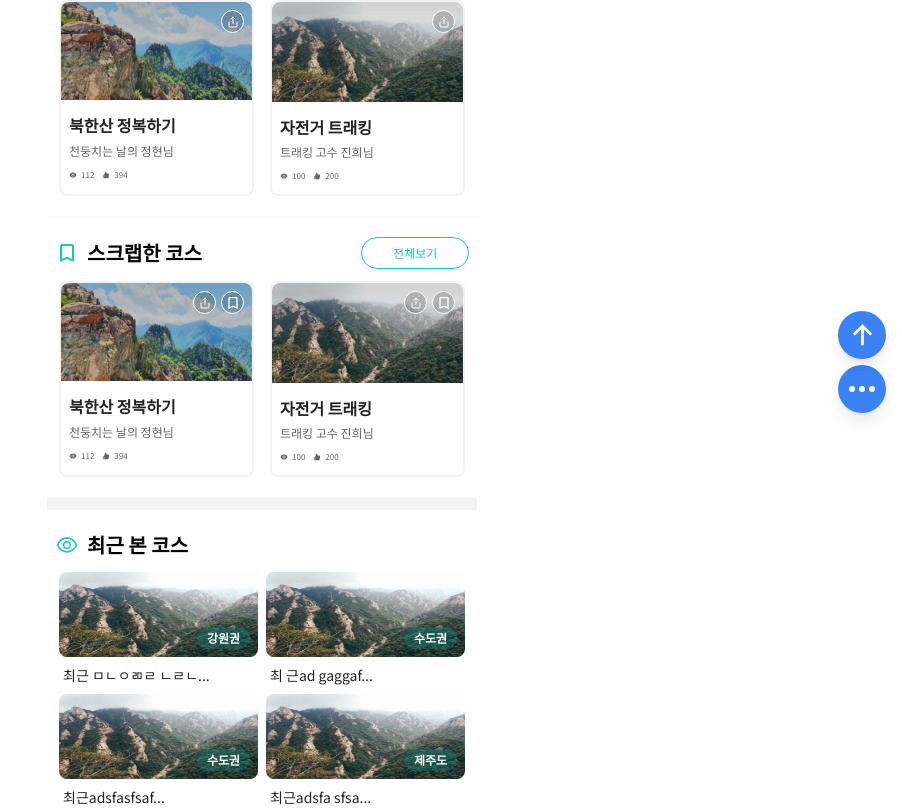
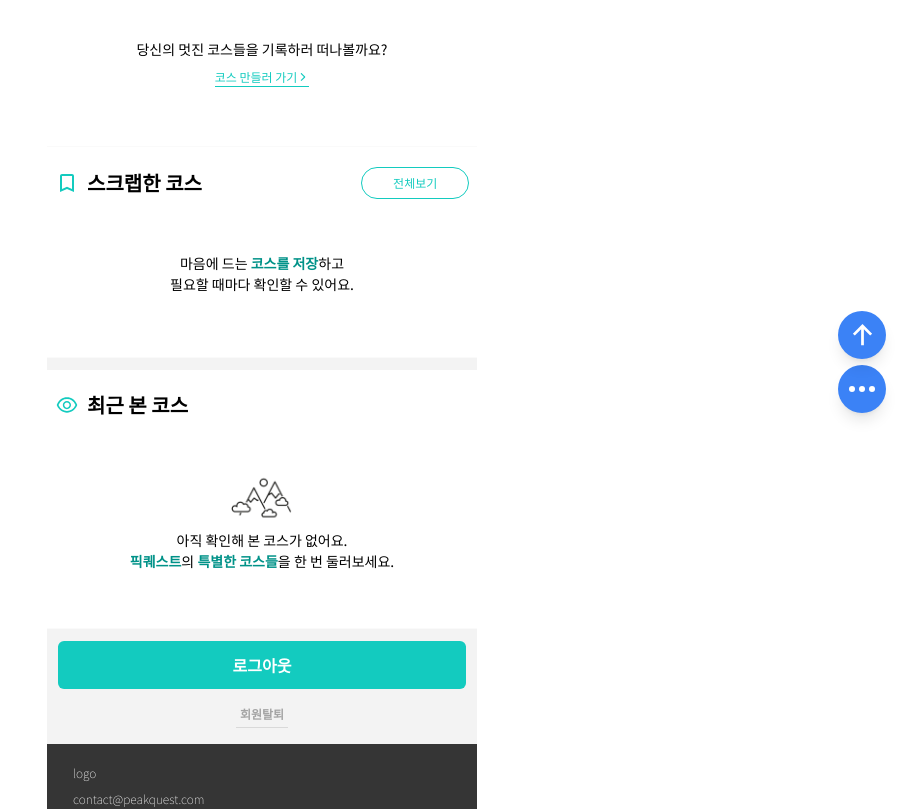
Before and after one commit to Digital-Guardians/peak-quest, a React (Vite) app in the folder peak-quest/: page /mypage in a window 1280 px wide. Shown: the part 371-1180 px from the top of the page, without its empty margins (378-1280 px from the left). Built offline with nearby package versions, Linux system fonts and the light colour scheme.

Commit message:
[feat & style] 코스 없을 경우 표시
- mountain.png 파일 추가

```diff
--- a/peak-quest/src/components/user/mypage/RecentCourse.tsx
+++ b/peak-quest/src/components/user/mypage/RecentCourse.tsx
@@ -14,14 +14,12 @@ export default function RecentCourse() {
   let recentCourseList: RecentCourse[] = JSON.parse(localStorageData);
 
   return (
-    <div className="w-full p-3 grid grid-cols-2 gap-2 sm:gap-2 ease-linear duration-300">
-      {recentCourseList.length > 0 &&
-        recentCourseList.map((course) => (
-          <div
-            key={course.id}
-            className="max-w-full flex flex-col justify-center"
-          >
-            <div className="max-w-full h-[85px] relative">
+    <>
+      {recentCourseList.length > 0 ? (
+        <div className="p-3 grid grid-cols-2 gap-2 sm:gap-2 ease-linear duration-300">
+          {recentCourseList.map((course) => (
+            <div key={course.id} className="flex flex-col justify-center">
+              <div className="h-[85px] relative">
                 {/* 썸네일 */}
                 <img
                   className="w-full h-full rounded-lg "
@@ -40,5 +38,22 @@ export default function RecentCourse() {
             </div>
           ))}
         </div>
+      ) : (
+        <div className="h-[200px] flex flex-col justify-center items-center p-3 text-[14px]">
+          {/* 이미지 출처 : https://icon-icons.com/ko/download/47538/PNG/512/ */}
+          <img
+            className="h-[35%] "
+            // src="../../src/assets/user/mountains_mountain.png"
+            src="../../src/assets/user/mountain.png"
+          />
+          <p>아직 확인해 본 코스가 없어요.</p>
+          <p>
+            <span className="font-bold text-green">픽퀘스트</span>의
+            <span className="font-bold text-green"> 특별한 코스들</span>을 한 번
+            둘러보세요.
+          </p>
+        </div>
+      )}
+    </>
   );
 }
--- a/peak-quest/src/pages/user/CourseDetail.tsx
+++ b/peak-quest/src/pages/user/CourseDetail.tsx
@@ -1,9 +1,52 @@
-import React from 'react';
+import React, { useEffect } from "react";
+import { saveRecentCourse } from "../../helper/saveRecentCourse";
 
 export default function CourseDetail() {
-  return (
-    <div>
-      CourseDetail
-    </div>
-  );
+  useEffect(() => {
+    // 최근 본 코스 테스트용 코드
+    saveRecentCourse({
+      id: 1,
+      title: "최근adsfa sfsafaㅇㅁㄹㄴㅁ ㅇㄹㄴㄻㄹㅇㄴ",
+      thumbnail: "../../src/assets/user/course_image_2.png",
+      area: "제주도",
+    });
+    saveRecentCourse({
+      id: 2,
+      title: "서울 속 시원한 숲 ㅇㅇㅇㅇ",
+      thumbnail: "../../src/assets/user/course_image_2.png",
+      area: "수도권",
+    });
+    saveRecentCourse({
+      id: 3,
+      title: "최근adsfasfsafa",
+      thumbnail: "../../src/assets/user/course_image_2.png",
+      area: "수도권",
+    });
+    saveRecentCourse({
+      id: 4,
+      title: "최근adsfasfsafa",
+      thumbnail: "../../src/assets/user/course_image_2.png",
+      area: "충청권",
+    });
+    saveRecentCourse({
+      id: 5,
+      title: "최 근ad gaggafdas",
+      thumbnail: "../../src/assets/user/course_image_2.png",
+      area: "수도권",
+    });
+    saveRecentCourse({
+      id: 6,
+      title: "ㅇㄻ ㄹㅇㄴㅁㄹ ㄴㅁㄹㄴㅁㄹ",
+      thumbnail: "../../src/assets/user/course_image_2.png",
+      area: "강원권",
+    });
+    saveRecentCourse({
+      id: 7,
+      title: "최근 ㅁㄴㅇㄻㄹ ㄴㄹㄴㅁㄹㅇㄴ",
+      thumbnail: "../../src/assets/user/course_image_2.png",
+      area: "강원권",
+    });
+  }, []);
+
+  return <div>CourseDetail</div>;
 }
--- a/peak-quest/src/pages/user/MyPage.tsx
+++ b/peak-quest/src/pages/user/MyPage.tsx
@@ -1,11 +1,10 @@
 import React, { useEffect, useState } from "react";
 import CourseItem from "../../components/user/CourseItem";
-import { IoIosArrowBack } from "react-icons/io";
+import { IoIosArrowBack, IoIosArrowForward } from "react-icons/io";
 import { AiOutlineEye } from "react-icons/ai";
 import { MdOutlineRoute, MdOutlineBookmarkBorder } from "react-icons/md";
 import { useNavigate } from "react-router-dom";
 import Profile from "../../components/user/mypage/Profile";
-import { saveRecentCourse } from "../../helper/saveRecentCourse";
 import RecentCourse from "../../components/user/mypage/RecentCourse";
 
 // 코스 타입 정의
@@ -32,72 +31,26 @@ export default function MyPage() {
   const [makeCourseList, setMakeCourseList] = useState<Course[]>([]);
   // 스크랩 코스
   const [wishCourseList, setWishCourseList] = useState<Course[]>([]);
-  // 최근 본 코스
-  const [recentCourseList, setRecentCourseList] = useState<Course[]>([]);
 
   useEffect(() => {
-    // myCourse
-    fetch(`/mock/user/myPage_myCourse.json`)
-      .then((res) => res.json())
-      .then((data) => {
-        setMakeCourseList(data.courses);
-      })
-      .catch((error) => {
-        console.error("Error fetching more courses:", error);
-      });
-
-    // wishCourse
-    fetch(`/mock/user/myPage_wishCourse.json`)
-      .then((res) => res.json())
-      .then((data) => {
-        setWishCourseList(data.courses);
-      })
-      .catch((error) => {
-        console.error("Error fetching more courses:", error);
-      });
-    // 최근 본 코스 테스트용 코드
-    saveRecentCourse({
-      id: 1,
-      title: "최근adsfa sfsafaㅇㅁㄹㄴㅁ ㅇㄹㄴㄻㄹㅇㄴ",
-      thumbnail: "../../src/assets/user/course_image_2.png",
-      area: "제주도",
-    });
-    saveRecentCourse({
-      id: 2,
-      title: "서울 속 시원한 숲 ㅇㅇㅇㅇ",
-      thumbnail: "../../src/assets/user/course_image_2.png",
-      area: "수도권",
-    });
-    saveRecentCourse({
-      id: 3,
-      title: "최근adsfasfsafa",
-      thumbnail: "../../src/assets/user/course_image_2.png",
-      area: "수도권",
-    });
-    saveRecentCourse({
-      id: 4,
-      title: "최근adsfasfsafa",
-      thumbnail: "../../src/assets/user/course_image_2.png",
-      area: "충청권",
-    });
-    saveRecentCourse({
-      id: 5,
-      title: "최 근ad gaggafdas",
-      thumbnail: "../../src/assets/user/course_image_2.png",
-      area: "수도권",
-    });
-    saveRecentCourse({
-      id: 6,
-      title: "ㅇㄻ ㄹㅇㄴㅁㄹ ㄴㅁㄹㄴㅁㄹ",
-      thumbnail: "../../src/assets/user/course_image_2.png",
-      area: "강원권",
-    });
-    saveRecentCourse({
-      id: 7,
-      title: "최근 ㅁㄴㅇㄻㄹ ㄴㄹㄴㅁㄹㅇㄴ",
-      thumbnail: "../../src/assets/user/course_image_2.png",
-      area: "강원권",
-    });
+    // // myCourse
+    // fetch(`/mock/user/myPage_myCourse.json`)
+    //   .then((res) => res.json())
+    //   .then((data) => {
+    //     setMakeCourseList(data.courses);
+    //   })
+    //   .catch((error) => {
+    //     console.error("Error fetching more courses:", error);
+    //   });
+    // // wishCourse
+    // fetch(`/mock/user/myPage_wishCourse.json`)
+    //   .then((res) => res.json())
+    //   .then((data) => {
+    //     setWishCourseList(data.courses);
+    //   })
+    //   .catch((error) => {
+    //     console.error("Error fetching more courses:", error);
+    //   });
   }, []);
 
   return (
@@ -134,7 +87,19 @@ export default function MyPage() {
             전체보기
           </button>
         </div>
-        <CourseItem courseList={makeCourseList} isMine={true} />
+        {makeCourseList.length > 0 ? (
+          <CourseItem courseList={makeCourseList} isMine={true} />
+        ) : (
+          <div className="h-[150px] flex flex-col justify-center items-center p-3 text-[14px]">
+            <p>당신의 멋진 코스들을 기록하러 떠나볼까요?</p>
+            <a
+              className="flex justify-center items-center text-md text-mint mt-2 border-b-[1px] border-mint"
+              href="/area/create"
+            >
+              코스 만들러 가기 <IoIosArrowForward />
+            </a>
+          </div>
+        )}
       </div>
       {/* 스크랩 */}
       <div className="w-full bg-white pb-2 border-b-[1px] border-lightGray">
@@ -149,7 +114,18 @@ export default function MyPage() {
             전체보기
           </button>
         </div>
-        <CourseItem courseList={wishCourseList} isMine={false} />
+        {wishCourseList.length > 0 ? (
+          <CourseItem courseList={wishCourseList} isMine={false} />
+        ) : (
+          <div className="h-[150px] flex flex-col justify-center items-center p-3 text-[14px]">
+            <p>
+              마음에 드는{" "}
+              <span className="text-green font-bold">코스를 저장</span>
+              하고
+            </p>
+            <p>필요할 때마다 확인할 수 있어요.</p>
+          </div>
+        )}
       </div>
       {/* 최근 본 코스 */}
       <div className="w-full bg-white pb-2 mt-3 border-b-[1px] border-lightGray">
```
Also changed, not shown: peak-quest/src/assets/user/mountain.png (added). Lines whose indentation alone changed are shown as unchanged.
